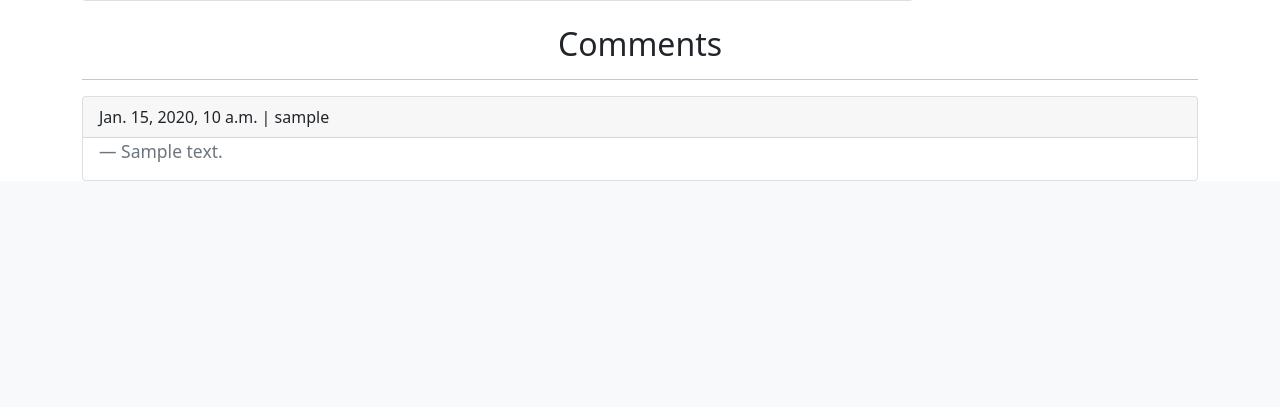
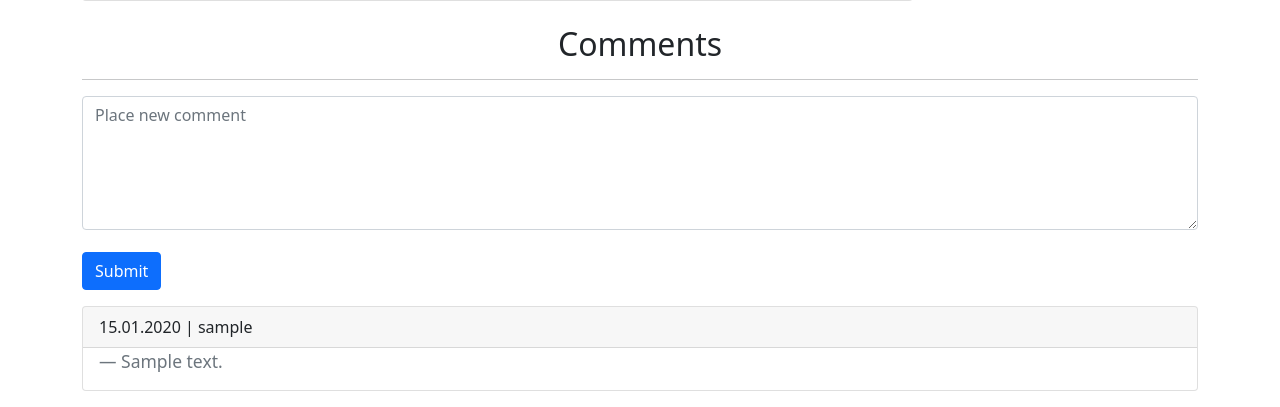
Before and after one commit to lidpwnz/gallery, a Django app: page /gallery/1/detail/ in a window 1280 px wide. Shown: the part 866-1273 px from the top of the page. Before the commit the page ends 1047 px from the top, so only its background shows below. Run offline with Django 3.2, Linux system fonts and the light colour scheme; tables that the repository leaves empty hold one stand-in row (values such as "Sample post"); grey boxes marked "Sample" are stand-in pictures; some libraries are stand-ins or nearby versions.

Commit message:
#5 Реализовал динамическое добавление комментария

```diff
--- a/static/js/script.js
+++ b/static/js/script.js
@@ -9,6 +9,15 @@ $(document).ready(() => {
 
     const favButtons = $('.fav-action-btn')
     const baseUrl = 'http://localhost:8000/api/v1'
+    const serializeData = array => {
+        let result = {}
+
+        for (let item of array) {
+            result[item['name']] = item['value']
+        }
+
+        return result
+    }
 
     favButtons.on('click', function (e) {
         e.preventDefault();
@@ -63,4 +72,36 @@ $(document).ready(() => {
                 .always(res => $(this).prop('disabled', false))
         }, 2000)
     })
+
+    $('#comment-form').on('submit', function (e) {
+        e.preventDefault();
+
+        const actionUrl = $(this).attr('action')
+        const formData = serializeData($(this).serializeArray())
+        console.log(actionUrl)
+        console.log(formData)
+
+        $.ajax({
+            contentType: 'application/json',
+            url: actionUrl,
+            method: 'post',
+            data: JSON.stringify(formData),
+            headers: {'X-CSRFToken': Cookies.get('csrftoken')},
+        })
+            .then(res => {
+                $('#comments').prepend(
+                    `<div class="card mb-3">
+                        <div class="card-header">
+                            ${moment(res['created_at']).format('L')} | ${res['author'].username}
+                        </div>
+                        <div class="card-body">
+                            <blockquote class="blockquote mb-0">
+                                <footer class="blockquote-footer">${res.text}</footer>
+                            </blockquote>
+                        </div>
+                    </div>`
+                )
+            })
+            .catch(res => console.log(res))
+    })
 })
--- a/templates/base.html
+++ b/templates/base.html
@@ -21,6 +21,7 @@
 <script src="https://cdn.jsdelivr.net/npm/bootstrap@5.1.3/dist/js/bootstrap.bundle.min.js" integrity="sha384-ka7Sk0Gln4gmtz2MlQnikT1wXgYsOg+OMhuP+IlRH9sENBO0LRn5q+8nbTov4+1p" crossorigin="anonymous"></script>
 <script src="https://code.jquery.com/jquery-3.6.0.min.js" integrity="sha256-/xUj+3OJU5yExlq6GSYGSHk7tPXikynS7ogEvDej/m4=" crossorigin="anonymous"></script>
 <script src="https://cdn.jsdelivr.net/npm/js-cookie@2/src/js.cookie.min.js"></script>
+<script src="https://momentjs.com/downloads/moment-with-locales.js"></script>
 <script src="{% static 'js/script.js' %}"></script>
 </body>
 </html>
--- a/templates/gallery/photo_detail.html
+++ b/templates/gallery/photo_detail.html
@@ -21,10 +21,17 @@
     <h2 class="text-center">Comments</h2>
     <hr>
     <div class="comments-block">
+        <form action="{% url 'comment_create_api' photo.pk %}" id="comment-form">
+            <label class="w-100">
+                <textarea name="text" placeholder="Place new comment" cols="30" rows="5"></textarea>
+            </label>
+            <button class="btn btn-primary mb-3">Submit</button>
+        </form>
+        <div id="comments">
             {% for comment in photo.comment_set.all %}
-            <div class="card">
+                <div class="card mb-3">
                     <div class="card-header">
-                    {{ comment.created_at }} | {{ comment.author.username }}
+                        {{ comment.created_at|date:'d.m.Y' }} | {{ comment.author.username }}
                     </div>
                     <div class="card-body">
                         <blockquote class="blockquote mb-0">
@@ -35,6 +42,7 @@
             {% empty %}
                 <h2 class="text-center my-5">Empty :c</h2>
             {% endfor %}
+        </div>
 
     </div>
 {% endblock %}
```
Lines whose indentation alone changed are shown as unchanged.
